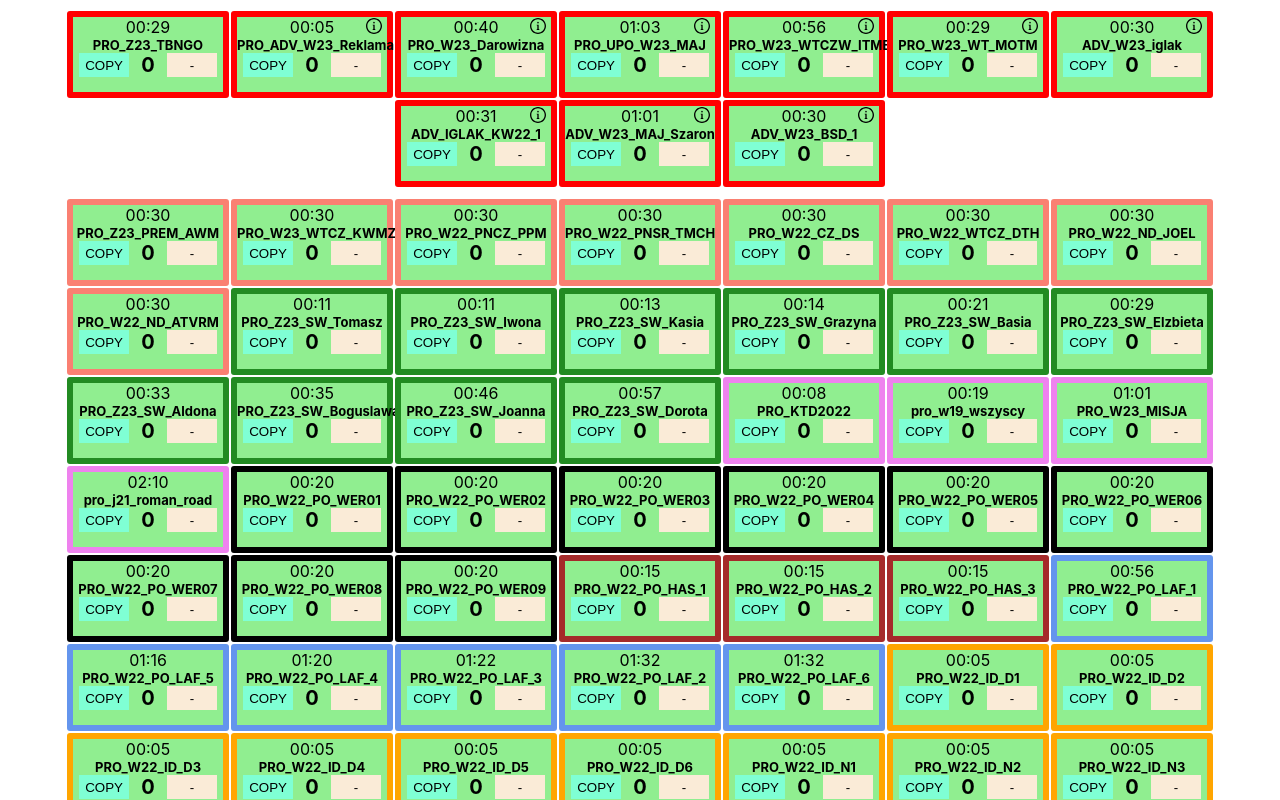
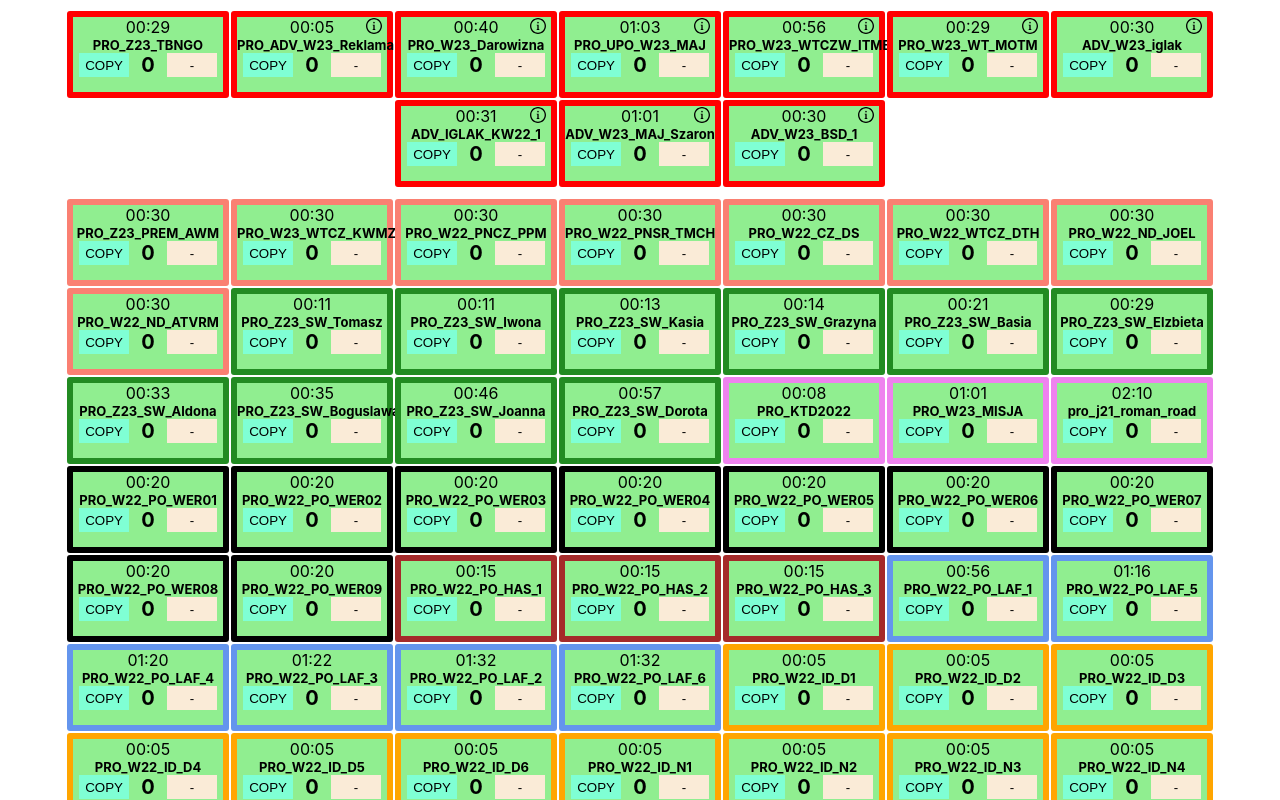
Before and after one commit to NorthWillov/rand-prog, a React (Create React App) app: page / in a window 1280 px wide. Shown: the top 800 px of the page. Built offline with nearby package versions, Linux system fonts and the light colour scheme.

Commit message:
Remove pro_wszyscyh

```diff
--- a/src/db.js
+++ b/src/db.js
@@ -97,7 +97,6 @@ export default {
 
   PRO_LONG: [
     { id: 26, program: "PRO_KTD2022", counter: 0, duration: "00:08" },
-    { id: 27, program: "pro_w19_wszyscy", counter: 0, duration: "00:19" },
     { id: 29, program: "PRO_W23_MISJA", counter: 0, duration: "01:01" },
     { id: 30, program: "pro_j21_roman_road", counter: 0, duration: "02:10" },
   ],
```
